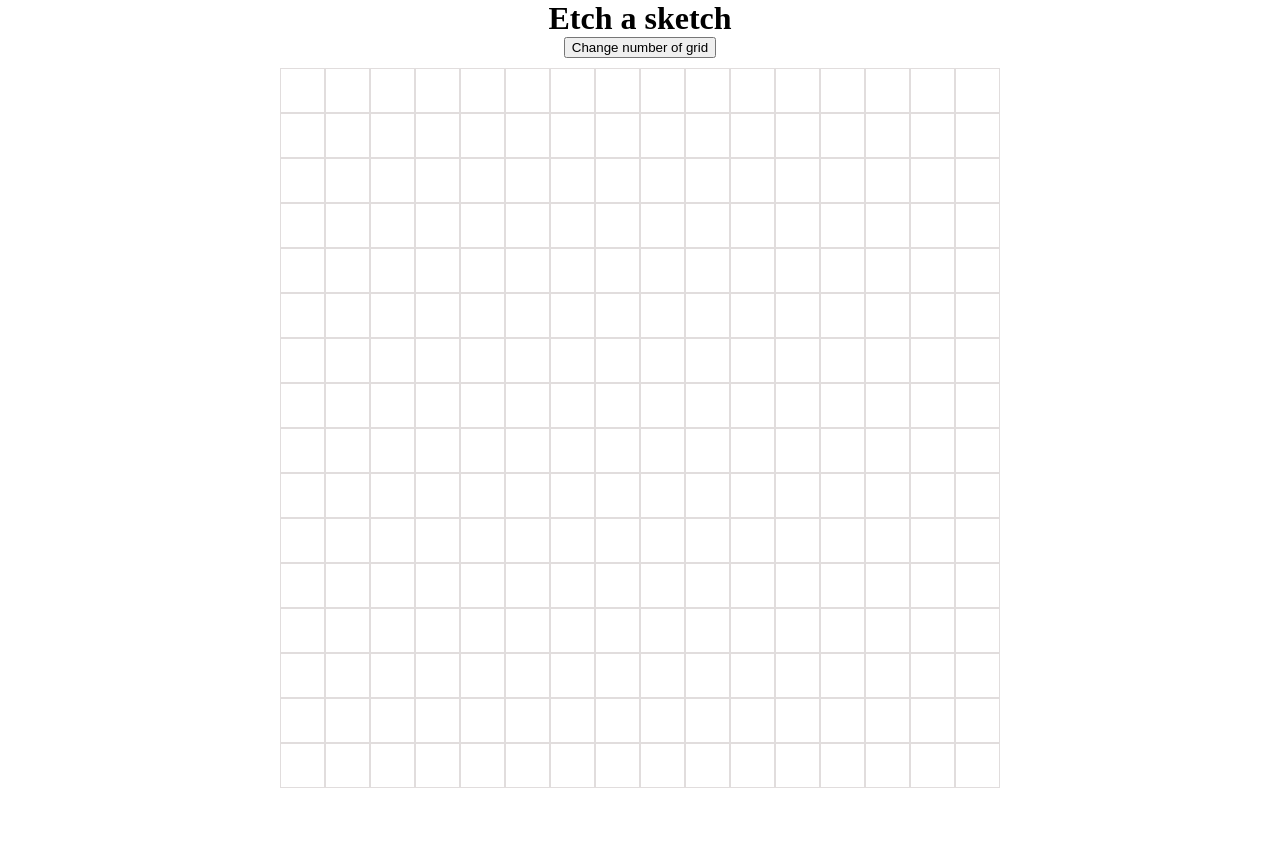
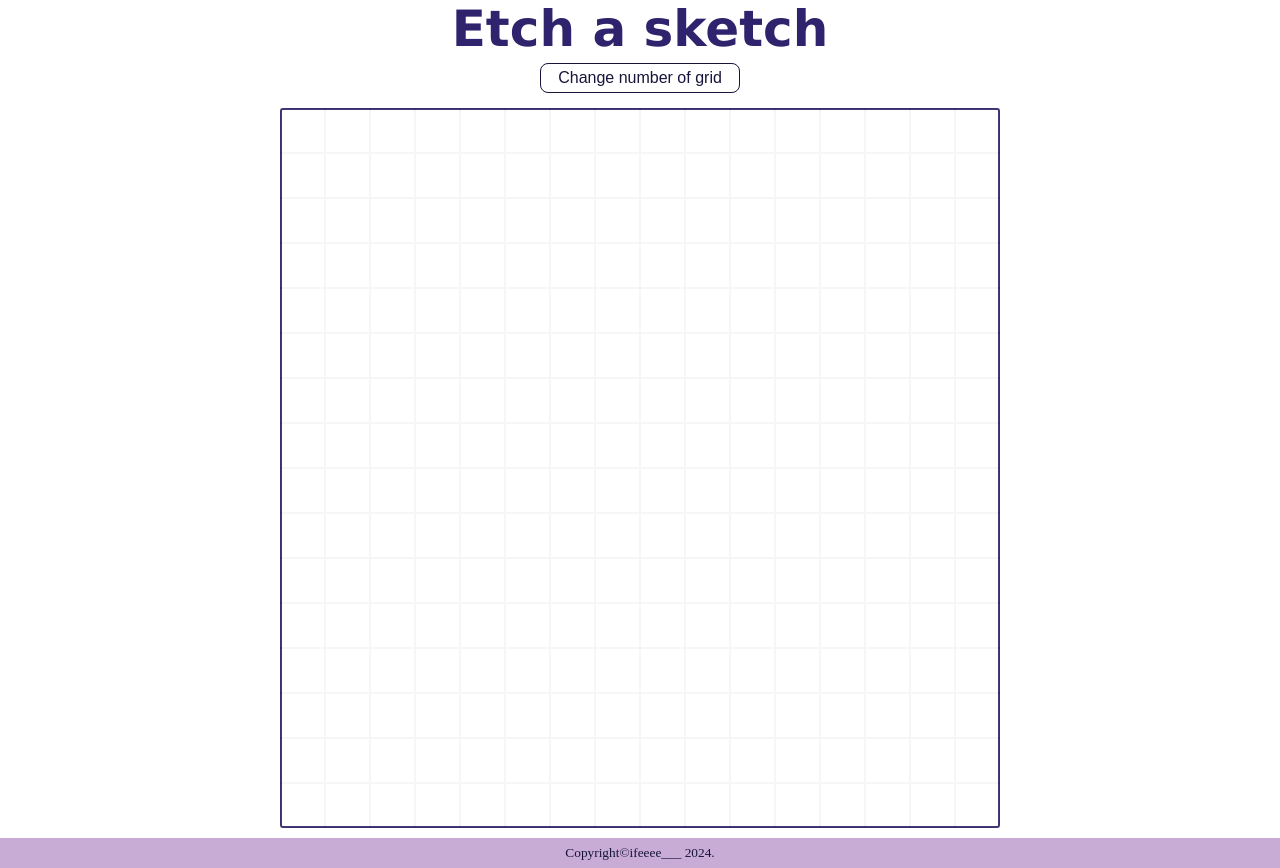
Before and after one commit to Nuga25/odin-etch-a-sketch-proj, a plain HTML site: page index.html in a window 1280 px wide. Before the commit the page ends 800 px from the top, so only its background shows below. Drawn offline with Linux system fonts and the light colour scheme.

Commit message:
added extra credit functionalities and a nice UI

```diff
--- a/index.html
+++ b/index.html
@@ -12,6 +12,10 @@
     <div id="container">
     </div>
 
+    <footer>
+        <small>Copyright&copy;<a href="http://twitter.com/ifeeee___">ifeeee___</a> 2024.</small>
+    </footer>
+
     <script src="script.js"></script>
 </body>
 </html>
--- a/script.js
+++ b/script.js
@@ -12,9 +12,15 @@ function createGrid(numberOfGrid){
         gridItem.className = "grid-item";
         gridItem.style.width = `${size}px`;
         gridItem.style.height = `${size}px`;
+        gridItem.style.backgroundColor = "white";
+        gridItem.style.opacity = "0.1"; // Set initial opacity to 10%
 
-        //change background color of gridItem on mouse hover
+        // Add event listener to change opacity and background color on hover
         gridItem.addEventListener("mouseover", (event) => {
+            let currentOpacity = parseFloat(event.target.style.opacity);
+            if (currentOpacity < 1) {
+                event.target.style.opacity = (currentOpacity + 0.1).toString();
+            }
             event.target.style.backgroundColor = generateRandomColor();
         });
 
--- a/style.css
+++ b/style.css
@@ -2,12 +2,14 @@
     box-sizing: border-box;
     margin: 0;
 }
+
 body {
     display: flex;
     flex-direction: column;
     justify-content: center;
     align-items: center;
-    }
+}
+
 #container {
     display: flex;
     flex-direction: column;
@@ -16,10 +18,53 @@ body {
     justify-content: center;
     align-items: center;
     margin: 10px;
+    border: 2px solid #2E236C;
+    border-radius: 3px;
 }
+
 .grid-item {
-    border: 1px solid rgb(225, 221, 221);
+    border: 1px solid rgb(176, 171, 171);
 }
+
 .row {
     display: flex;
 }
+
+h1 {
+    font-size: 50px;
+    font-family:Verdana, Geneva, Tahoma, sans-serif;
+    color: #2E236C;
+}
+
+a {
+    color: #17153B;
+    text-decoration: none;
+}
+
+button {
+    width: 200px;
+    height: 30px;
+    margin: 5px;
+    font-size: 16px;
+    background-color: white;
+    color: #17153B;
+    border: 1px solid #17153B;
+    border-radius: 8px;
+    cursor: pointer;
+}
+
+button:hover {
+    background-color: #17153B;
+    color: white;
+    border: 1px solid white;
+}
+
+footer {
+    height: 30px;
+    background-color: #C8ACD6;
+    color: #17153B;
+    width: 100%;
+    display: flex;
+    justify-content: center;
+    align-items: center;
+}
```
Also changed, not shown: 1 other file.
